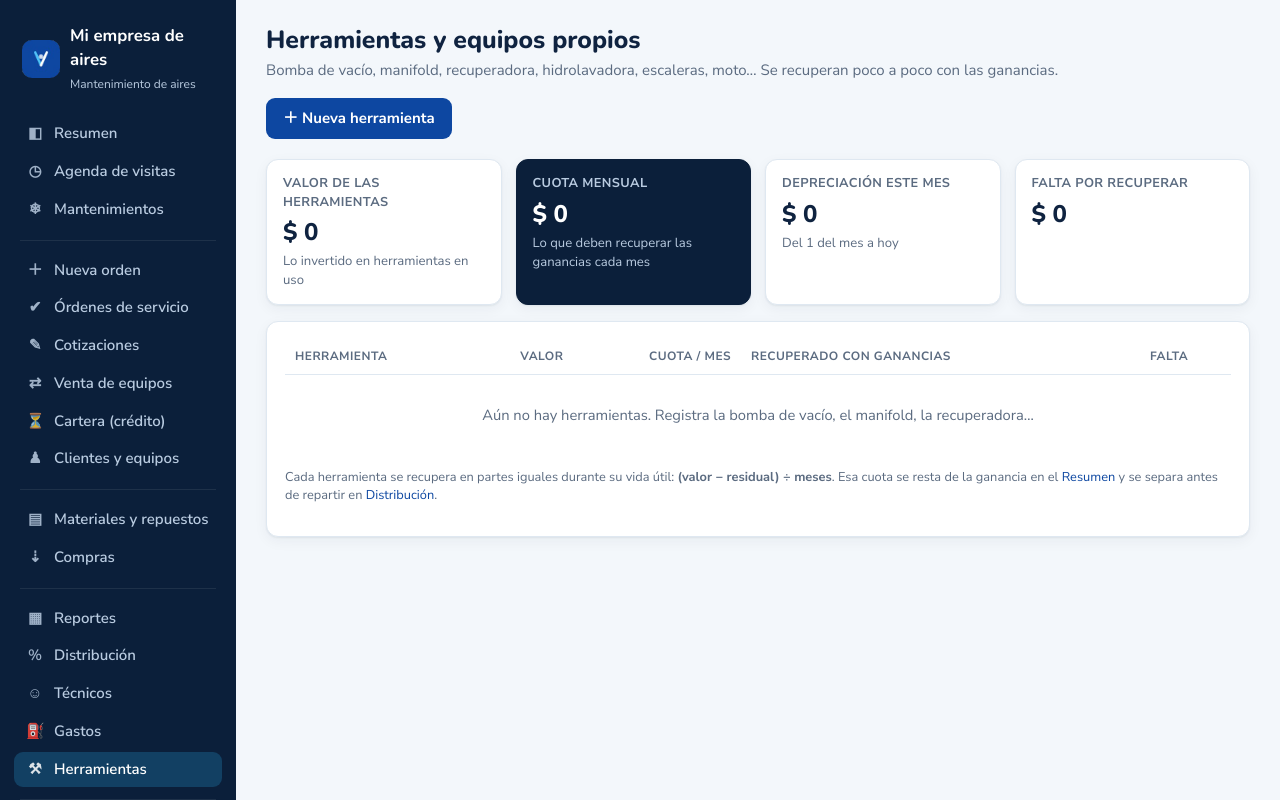
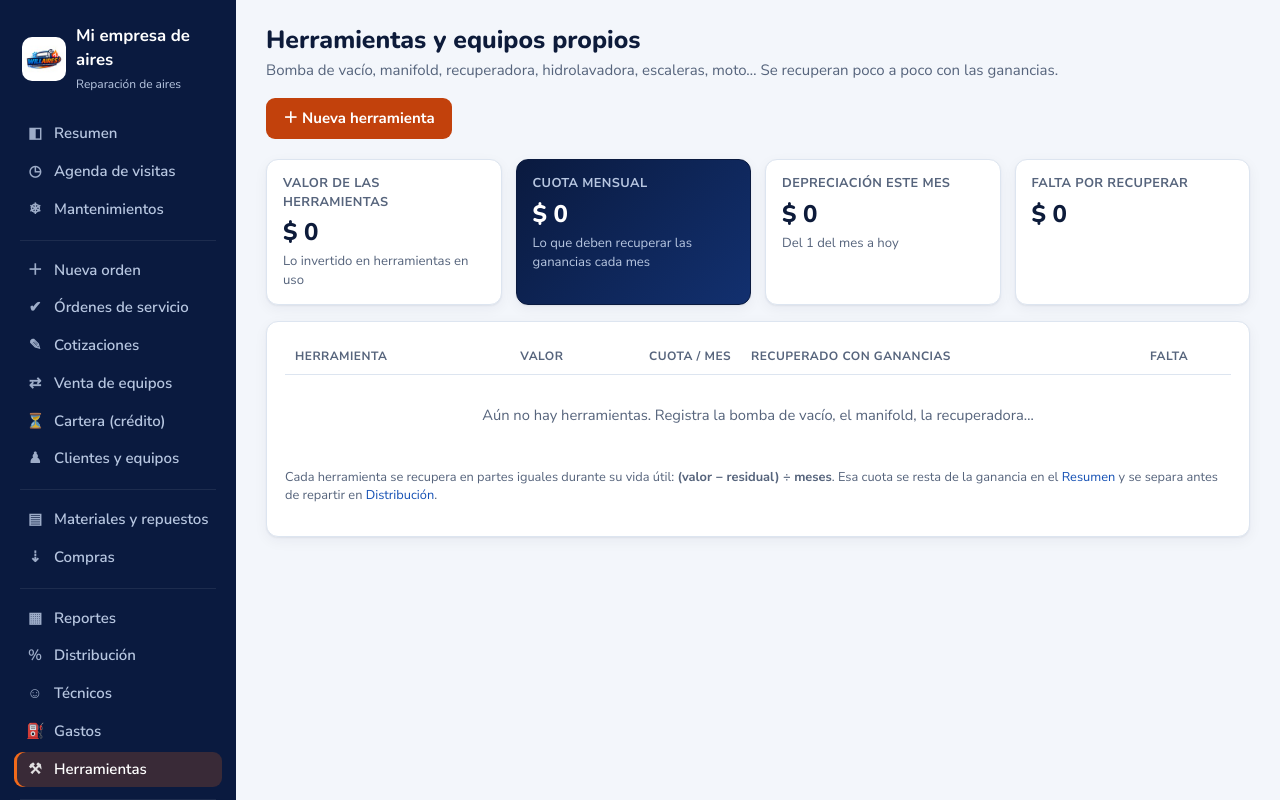
Before and after one commit to snake1515/ventisca-app, a Flask app: page /activos in a window 1280 px wide. Run offline with Flask 3, Linux system fonts and the light colour scheme; a user stored in the database is signed in; data comes from the database, SQL or seed files in the repository; data that the repository does not hold is empty.

Commit message:
Marca WillAires: logo, paleta azul/naranja, íconos y documentos
Co-Authored-By: Claude Opus 5.5 <noreply@anthropic.com>
Claude-Session: https://claude.ai/code/session_012NKSgLvB3TYHk2Ddad6Anc

```diff
--- a/app.py
+++ b/app.py
@@ -222,12 +222,21 @@ def negocio_cache(refrescar=False):
     import time
     eid = empresa_id_actual()
     if eid is None:
-        return dict(nombre=NOMBRE_APP, prefijo="OS", logo_v=0)
+        # Pantallas sin sesión (login): la app atiende a una sola empresa, se usa su nombre
+        try:
+            emp = Empresa.query.order_by(Empresa.id).first()
+        except Exception:
+            db.session.rollback()
+            emp = None
+        if emp is None:
+            return dict(nombre=NOMBRE_APP, prefijo="OS", logo_v=0)
+        eid = emp.id
     c = _cache_neg.get(eid)
     if refrescar or c is None or time.time() > c[1]:
         val = dict(nombre=NOMBRE_APP, prefijo="OS", logo_v=0)
         try:
-            neg = DatosNegocio.query.first()
+            neg = (DatosNegocio.query.filter(DatosNegocio.empresa_id == eid)
+                   .execution_options(todas_empresas=True).first())
             if neg:
                 val = dict(nombre=neg.nombre or NOMBRE_APP, prefijo=(neg.prefijo or "OS").upper(),
                            logo_v=neg.logo_v if neg.logo else 0)
@@ -2118,8 +2127,9 @@ def salud():
 @app.route("/manifest.webmanifest")
 def manifest():
     """Permite instalar la app en el celular (ícono en la pantalla de inicio)."""
-    return jsonify(name=NOMBRE_APP, short_name=NOMBRE_APP, start_url="/", display="standalone",
-                   background_color="#f3f7fb", theme_color="#0B1F3A",
+    nombre = negocio_cache()["nombre"]
+    return jsonify(name=nombre, short_name=nombre[:12], start_url="/", display="standalone",
+                   background_color="#f3f6fb", theme_color="#0A1A3F",
                    icons=[dict(src=url_for("static", filename="brand/icon-192.png"), sizes="192x192", type="image/png"),
                           dict(src=url_for("static", filename="brand/icon-512.png"), sizes="512x512", type="image/png")])
 
--- a/comprobantes.py
+++ b/comprobantes.py
@@ -24,11 +24,12 @@ HAY_LOGO = os.path.exists(LOGO)
 pdfmetrics.registerFont(TTFont("DV", F_REG))
 pdfmetrics.registerFont(TTFont("DVB", F_BOLD))
 
-TINTA = "#0f2340"
-GRIS = "#5b6b80"
-LINEA = "#d6e2ee"
-ACENTO = "#0D47A1"
-ACENTO_SOFT = "#e6f1fc"
+TINTA = "#0d1b3a"
+GRIS = "#56647c"
+LINEA = "#dde5f0"
+ACENTO = "#1450B4"
+NARANJA = "#F26A1B"
+ACENTO_SOFT = "#E7EFFB"
 ROJO = "#c53030"
 NOTA_LEGAL = "Documento soporte del servicio. No es factura electrónica de venta."
 
@@ -195,11 +196,13 @@ def _encabezado_pdf(c, d, titulo, x0, x1, y):
     """Logo, datos del negocio, título, número y fecha. Devuelve la y más baja usada."""
     W, H = letter
     c.setFillColor(HexColor(ACENTO))
-    c.rect(0, H - 8 * mm, W, 8 * mm, stroke=0, fill=1)
+    c.rect(0, H - 8 * mm, W * .62, 8 * mm, stroke=0, fill=1)
+    c.setFillColor(HexColor(NARANJA))
+    c.rect(W * .62, H - 8 * mm, W * .38, 8 * mm, stroke=0, fill=1)
     xt = x0
     lg = d.get("logo")
     if lg:
-        lw = 28 * mm
+        lw = 40 * mm
         c.drawImage(ImageReader(lg), x0, y - 22 * mm, width=lw, height=lw * lg.height / lg.width, mask=None)
         xt = x0 + lw + 5 * mm
     c.setFillColor(HexColor(TINTA))
@@ -418,7 +421,7 @@ def jpg(d):
             out.append(actual)
         return out
 
-    LOGO_W = 300
+    LOGO_W = 520
     lg = d.get("logo")
     info = [(k, v) for k, v in d["info"] if v]
     alto_items = sum(44 * len(cortar(it["nombre"], F["itemb"], W - 2 * M - 280)) + 40 + (38 if it.get("detalle") else 0) + 34
@@ -428,7 +431,8 @@ def jpg(d):
          + alto_items + 50 * len(d["totales"]) + 200 + (110 if d["saldo"] is not None else 0) + alto_bloques + 180)
     img = Image.new("RGB", (W, H), "white")
     g = ImageDraw.Draw(img)
-    g.rectangle([0, 0, W, 18], fill=ACENTO)
+    g.rectangle([0, 0, int(W * .62), 18], fill=ACENTO)
+    g.rectangle([int(W * .62), 0, W, 18], fill=NARANJA)
     y = 64
     if lg:
         lg = lg.resize((LOGO_W, LOGO_W * lg.height // lg.width), Image.LANCZOS)
--- a/static/style.css
+++ b/static/style.css
@@ -1,15 +1,18 @@
 :root {
-  --bg: #f3f7fb;
+  --bg: #f3f6fb;
   --panel: #ffffff;
-  --ink: #0f2340;
-  --muted: #5b6b80;
-  --line: #dfe8f1;
-  --nav: #0b1f3a;
-  --nav-ink: #b9cbe0;
-  --accent: #0d47a1;
+  --ink: #0d1b3a;
+  --muted: #56647c;
+  --line: #dde5f0;
+  --nav: #0a1a3f;
+  --nav-ink: #b7c6e0;
+  --accent: #1450b4;
   --accent-ink: #ffffff;
-  --accent-soft: #e6f1fc;
-  --cyan: #29b6f6;
+  --accent-soft: #e7effb;
+  --orange: #c2410c;
+  --orange-bright: #f26a1b;
+  --orange-soft: #fff0e6;
+  --cyan: #2f9be8;
   --berry: #00838f;
   --berry-soft: #e0f4f5;
   --ok: #138a5a;
@@ -19,7 +22,7 @@
   --err: #c53030;
   --err-soft: #fdeaea;
   --radius: 12px;
-  --shadow: 0 1px 2px rgba(11, 31, 58, .06), 0 4px 14px rgba(11, 31, 58, .05);
+  --shadow: 0 1px 2px rgba(10, 26, 63, .06), 0 4px 14px rgba(10, 26, 63, .05);
 }
 
 * { box-sizing: border-box; }
@@ -61,7 +64,7 @@ small, .muted { color: var(--muted); }
   display: flex; align-items: center; gap: 10px;
 }
 .nav a:hover { background: rgba(255, 255, 255, .06); text-decoration: none; color: #fff; }
-.nav a.on { background: rgba(41, 182, 246, .22); color: #fff; }
+.nav a.on { background: rgba(242, 106, 27, .2); color: #fff; box-shadow: inset 3px 0 0 var(--orange-bright); }
 .nav .ico { width: 18px; text-align: center; opacity: .85; }
 .nav-sep { height: 1px; background: rgba(255, 255, 255, .08); margin: 10px 6px; }
 .sidebar .me { margin-top: auto; padding: 12px; font-size: .85rem; border-top: 1px solid rgba(255, 255, 255, .08); }
@@ -137,7 +140,7 @@ label { display: block; font-weight: 700; font-size: .85rem; margin-bottom: 5px;
 /* ---------- buttons ---------- */
 .btn {
   display: inline-flex; align-items: center; justify-content: center; gap: 6px; padding: 9px 16px; border-radius: 9px;
-  border: 1px solid transparent; font: inherit; font-weight: 700; cursor: pointer; background: var(--accent);
+  border: 1px solid transparent; font: inherit; font-weight: 700; cursor: pointer; background: var(--orange);
   color: var(--accent-ink); text-decoration: none !important; white-space: nowrap;
 }
 .btn:hover { filter: brightness(.95); }
@@ -180,7 +183,7 @@ label { display: block; font-weight: 700; font-size: .85rem; margin-bottom: 5px;
 
 /* login */
 .login-wrap { min-height: 100vh; display: grid; place-items: center; padding: 20px;
-  background: radial-gradient(1200px 500px at 10% -10%, #d3e6fb 0%, transparent 60%), radial-gradient(900px 500px at 110% 110%, #d9f1fb 0%, transparent 55%), var(--bg); }
+  background: radial-gradient(1200px 500px at 10% -10%, #d6e4fa 0%, transparent 60%), radial-gradient(900px 500px at 110% 110%, #ffe6d6 0%, transparent 55%), var(--bg); }
 .login-card { width: 100%; max-width: 380px; }
 .login-card .brand { color: var(--ink); justify-content: center; padding-bottom: 18px; }
 .login-card .brand small { color: var(--muted); }
@@ -290,3 +293,7 @@ label { display: block; font-weight: 700; font-size: .85rem; margin-bottom: 5px;
 }
 
 td:first-child a, .nw { white-space: nowrap; }
+
+/* WillAires: logo del menú en cuadro blanco */
+.brand-logo { background: #fff; padding: 2px; width: 44px; height: 44px; object-fit: contain; }
+.kpi.hl { background: linear-gradient(135deg, #0a1a3f 0%, #12306f 100%); }
--- a/templates/base.html
+++ b/templates/base.html
@@ -3,7 +3,7 @@
 <head>
   <meta charset="utf-8">
   <meta name="viewport" content="width=device-width, initial-scale=1">
-  <meta name="theme-color" content="#0b1f3a">
+  <meta name="theme-color" content="#0a1a3f">
   <title>{% block title %}{{ NOMBRE_NEGOCIO }}{% endblock %} · {{ NOMBRE_NEGOCIO }}</title>
   <link rel="preconnect" href="https://fonts.googleapis.com">
   <link href="https://fonts.googleapis.com/css2?family=Nunito:wght@700;800&family=Nunito+Sans:wght@400;600;700;800&display=swap" rel="stylesheet">
@@ -14,7 +14,7 @@
   <style>
     .sidebar { overflow-y: auto; }
     .nav a { padding: 7px 12px; }
-    #carga { position: fixed; top: 0; left: 0; height: 3px; width: 0; background: var(--cyan); z-index: 100; transition: width .3s ease; box-shadow: 0 0 8px var(--cyan); }
+    #carga { position: fixed; top: 0; left: 0; height: 3px; width: 0; background: var(--orange-bright); z-index: 100; transition: width .3s ease; box-shadow: 0 0 8px var(--orange-bright); }
     #carga.on { width: 70%; transition: width 4s cubic-bezier(.1,.7,.2,1); }
     .overlay { display: none; }
     .nav-titulo { font-size: .7rem; text-transform: uppercase; letter-spacing: .08em; color: #6f88a6; padding: 4px 12px 2px; font-weight: 800; }
@@ -35,7 +35,7 @@
 </header>
 <div class="layout">
   <aside class="sidebar">
-    <div class="brand"><img class="brand-logo" src="{{ url_for('logo', v=LOGO_V) }}" alt=""><div><b>{{ NOMBRE_NEGOCIO }}</b><small>Mantenimiento de aires</small></div></div>
+    <div class="brand"><img class="brand-logo" src="{{ url_for('logo', v=LOGO_V) }}" alt=""><div><b>{{ NOMBRE_NEGOCIO }}</b><small>Reparación de aires</small></div></div>
     <nav class="nav">
       {% if EMPRESA %}
       {% if puede('admin') %}
--- a/templates/dashboard.html
+++ b/templates/dashboard.html
@@ -101,8 +101,8 @@
   new Chart(document.getElementById('chartDias'), {
     type: 'bar',
     data: { labels: S.labels, datasets: [
-      { label: 'Ingresos', data: S.ingresos, backgroundColor: '#29b6f6', borderRadius: 4, order: 2 },
-      { label: 'Ganancia', data: S.ganancia, type: 'line', borderColor: '#0d47a1', backgroundColor: '#0d47a1', tension: .3, pointRadius: 2, order: 1 } ] },
+      { label: 'Ingresos', data: S.ingresos, backgroundColor: '#2f7fd6', borderRadius: 4, order: 2 },
+      { label: 'Ganancia', data: S.ganancia, type: 'line', borderColor: '#f26a1b', backgroundColor: '#f26a1b', tension: .3, pointRadius: 2, order: 1 } ] },
     options: { maintainAspectRatio: false, plugins: { legend: { position: 'bottom' }, tooltip: { callbacks: { label: c => c.dataset.label + ': ' + COP(c.raw) } } },
       scales: { y: { ticks: { callback: v => COP(v) } }, x: { grid: { display: false } } } }
   });
--- a/templates/login.html
+++ b/templates/login.html
@@ -4,7 +4,7 @@
   <meta charset="utf-8">
   <meta name="viewport" content="width=device-width, initial-scale=1">
   <title>Ingresar · {{ NOMBRE_NEGOCIO }}</title>
-  <meta name="theme-color" content="#0b1f3a">
+  <meta name="theme-color" content="#0a1a3f">
   <link rel="apple-touch-icon" href="{{ url_for('static', filename='brand/apple-touch-icon.png') }}">
   <link rel="manifest" href="{{ url_for('manifest') }}">
   <link href="https://fonts.googleapis.com/css2?family=Nunito:wght@700;800&family=Nunito+Sans:wght@400;600;700;800&display=swap" rel="stylesheet">
@@ -14,7 +14,7 @@
 <body>
 <div class="login-wrap">
   <div class="login-card">
-    <div style="text-align:center;margin-bottom:16px"><img src="{{ url_for('static', filename='brand/ventisca-logo-vertical.svg', v=STATIC_V) }}" alt="Ventisca" style="width:230px;max-width:72%"><div class="muted" style="font-size:.9rem;margin-top:8px">Órdenes de servicio, mantenimientos, clientes y cartera</div></div>
+    <div style="text-align:center;margin-bottom:16px"><img src="{{ url_for('static', filename='brand/cliente-logo.png', v=STATIC_V) }}" alt="{{ NOMBRE_NEGOCIO }}" style="width:300px;max-width:86%"><div class="muted" style="font-size:.9rem;margin-top:8px">Órdenes de servicio, mantenimientos, clientes y cartera</div></div>
     <div class="card">
       {% with msgs = get_flashed_messages(with_categories=true) %}
         {% for cat, m in msgs %}<div class="flash {{ cat }}">{{ m }}</div>{% endfor %}
--- a/templates/reportes.html
+++ b/templates/reportes.html
@@ -107,9 +107,9 @@
   new Chart(document.getElementById('ch'), {
     type: 'bar',
     data: { labels: S.labels, datasets: [
-      { label: 'Ingresos', data: S.ingresos, backgroundColor: '#29b6f6', borderRadius: 4, order: 2 },
-      { label: 'Costos directos', data: S.costos, backgroundColor: '#c9dcf2', borderRadius: 4, order: 3 },
-      { label: 'Ganancia neta', data: S.neta, type: 'line', borderColor: '#0d47a1', backgroundColor: '#0d47a1', tension: .3, pointRadius: 3, order: 1 }
+      { label: 'Ingresos', data: S.ingresos, backgroundColor: '#2f7fd6', borderRadius: 4, order: 2 },
+      { label: 'Costos directos', data: S.costos, backgroundColor: '#cdd9ea', borderRadius: 4, order: 3 },
+      { label: 'Ganancia neta', data: S.neta, type: 'line', borderColor: '#f26a1b', backgroundColor: '#f26a1b', tension: .3, pointRadius: 3, order: 1 }
     ]},
     options: { maintainAspectRatio: false, interaction: { mode: 'index', intersect: false },
       plugins: { legend: { position: 'bottom', labels: { boxWidth: 12 } },
```
Also changed, not shown: static/brand/apple-touch-icon.png, static/brand/cliente-logo-sin-lema.png (added), static/brand/cliente-logo.png (added), static/brand/icon-192.png, static/brand/icon-512.png, static/favicon.png, static/logo.jpg, static/logo_login.jpg, static/logo_sm.jpg.
